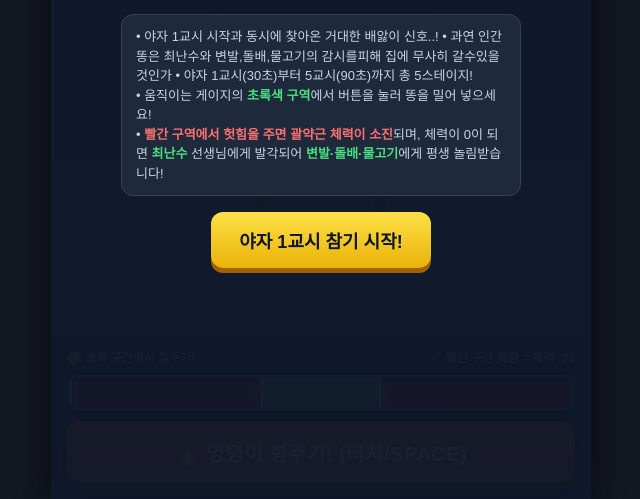
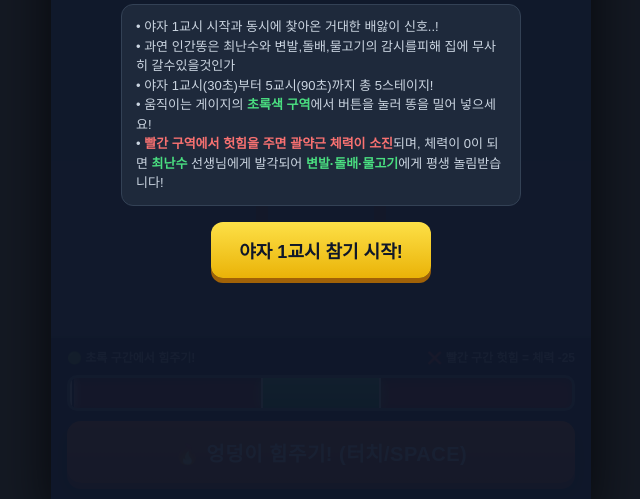
Before and after one commit to parkdaein/Inganddong, a plain HTML site: page index.html in a window 1280 px wide. Shown: the part 301-800 px from the top of the page, without its empty margins (319-959 px from the left). Drawn offline with Linux system fonts and the light colour scheme.

Commit message:
Update index.html

```diff
--- a/index.html
+++ b/index.html
@@ -355,8 +355,8 @@
       <h1>💩 인간똥의 응가참기</h1>
       <p style="color:#93c5fd; font-weight:700;">배경: 효원고등학교 야간자율학습 교실</p>
       <div class="rule-box">
-        • 야자 1교시 시작과 동시에 찾아온 거대한 배앓이 신호..!
-        • 과연 인간똥은 최난수와 변발,돌배,물고기의 감시를피해 집에 무사히 갈수있을것인가
+        • 야자 1교시 시작과 동시에 찾아온 거대한 배앓이 신호..!<br/>
+        • 과연 인간똥은 최난수와 변발,돌배,물고기의 감시를피해 집에 무사히 갈수있을것인가<br/>
         • 야자 1교시(30초)부터 5교시(90초)까지 총 5스테이지!<br/>
         • 움직이는 게이지의 <strong>초록색 구역</strong>에서 버튼을 눌러 똥을 밀어 넣으세요!<br/>
         • <span class="warn">빨간 구역에서 헛힘을 주면 괄약근 체력이 소진</span>되며, 체력이 0이 되면 <strong>최난수</strong> 선생님에게 발각되어 <strong>변발·돌배·물고기</strong>에게 평생 놀림받습니다!
```
